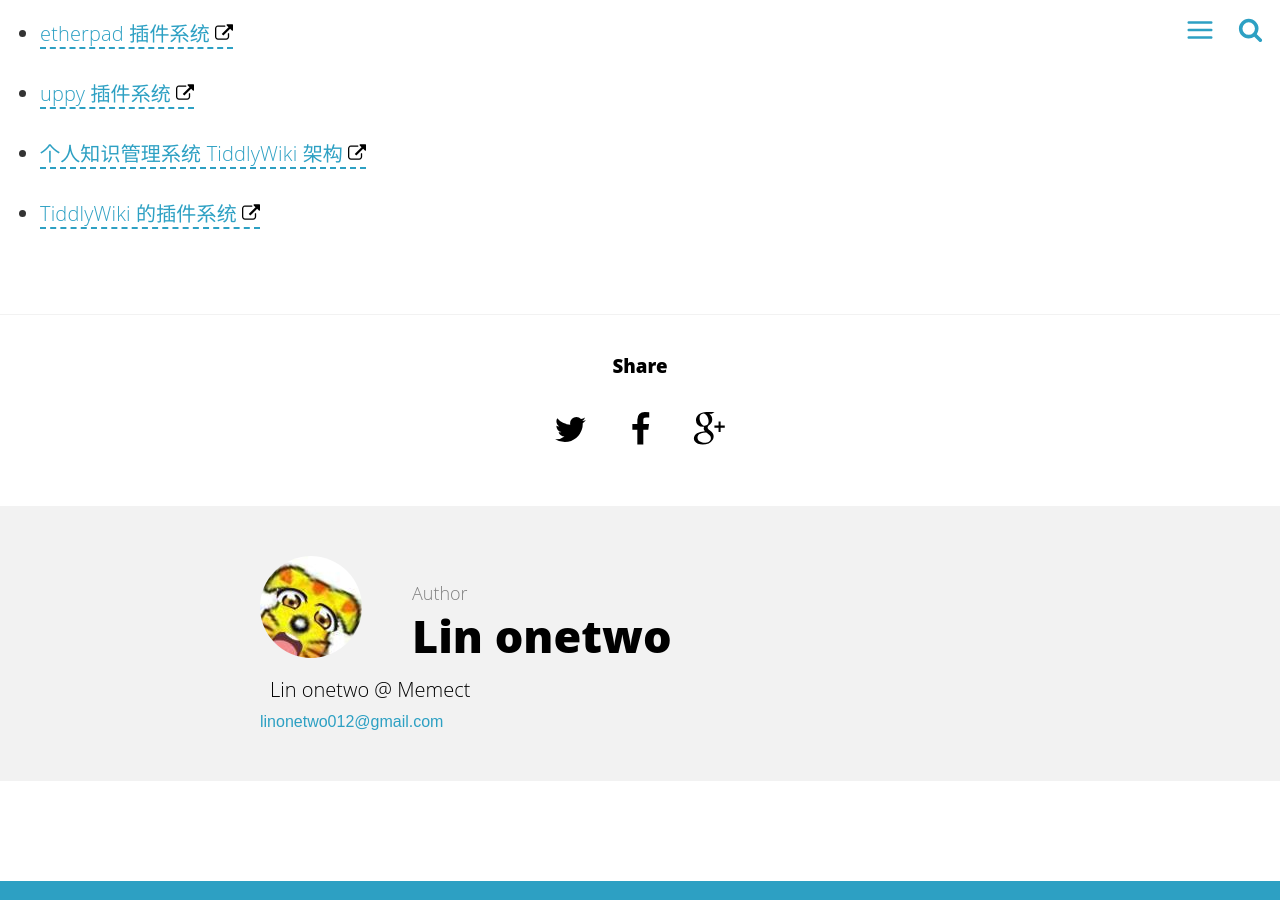
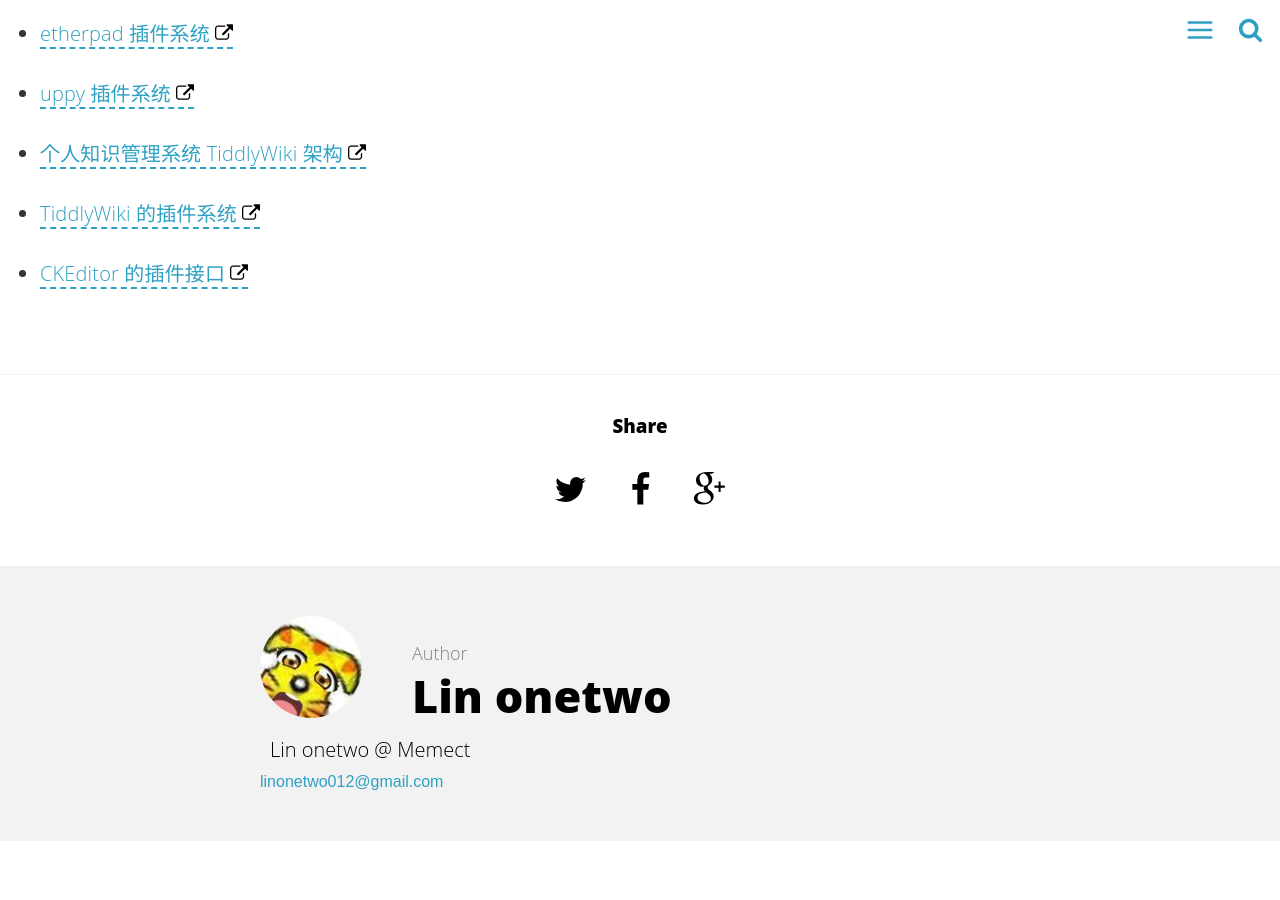
Before and after one commit to linonetwo/linonetwo.github.io, a Jekyll site: the page built from _posts/2017-08-21-前端插件系统设计.md, in a window 1280 px wide and 900 px high, scrolled down 20200 px. Built offline with Jekyll 4.4.1, drawn with Linux system fonts in a browser that asks for light colours; comment, search, counter and statistics services are not loaded.

Commit message:
Update 2017-08-21-前端插件系统设计.md

```diff
--- a/_posts/2017-08-21-前端插件系统设计.md
+++ b/_posts/2017-08-21-前端插件系统设计.md
@@ -330,3 +330,4 @@
 - [<span id="20">uppy 插件系统</span>](https://github.com/transloadit/uppy)
 - [<span id="21">个人知识管理系统 TiddlyWiki 架构</span>](https://tiddlywiki.com/dev/#TiddlyWiki%20-%20A%20quick%20Overview)
 - [<span id="22">TiddlyWiki 的插件系统</span>](https://github.com/Jermolene/TiddlyWiki5/tree/master/plugins/tiddlywiki)
+- [<span id="22">CKEditor 的插件接口</span>](https://ckeditor.com/docs/ckeditor5/latest/api/module_core_plugin-PluginInterface.html)
```
